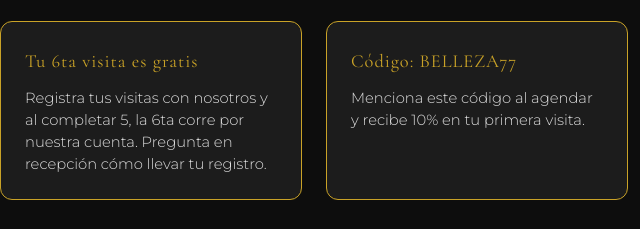
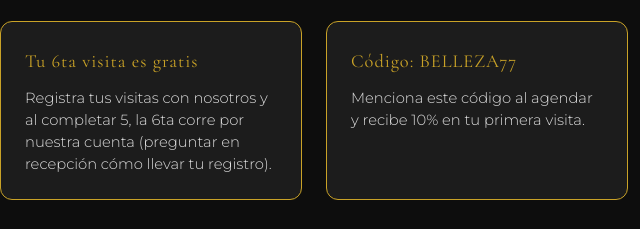
Before and after one commit to vivireyes25/salon-belleza, a plain HTML site: page index.html in a window 1280 px wide. Shown: the part 1419-1648 px from the top of the page, 0-640 px from the left. Drawn offline with nearby package versions, Linux system fonts and the light colour scheme.

Commit message:
promociones

```diff
--- a/index.html
+++ b/index.html
@@ -107,7 +107,7 @@
 
       <article class="promo-card">
   <h3>Tu 6ta visita es gratis</h3>
-  <p>Registra tus visitas con nosotros y al completar 5, la 6ta corre por nuestra cuenta. Pregunta en recepción cómo llevar tu registro.</p>
+  <p>Registra tus visitas con nosotros y al completar 5, la 6ta corre por nuestra cuenta (preguntar en recepción cómo llevar tu registro).</p>
       </article>
 
       <article class="promo-card">
```
